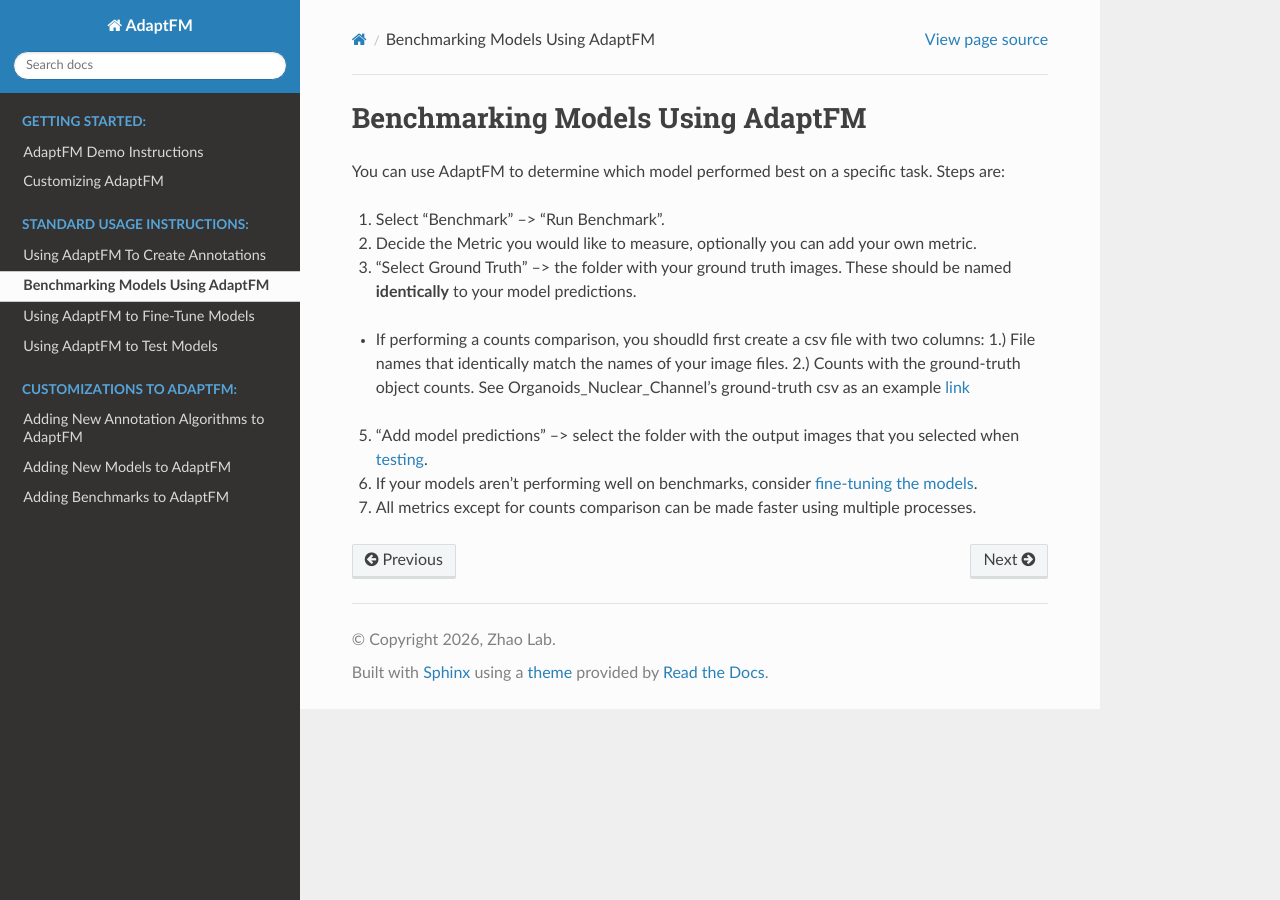
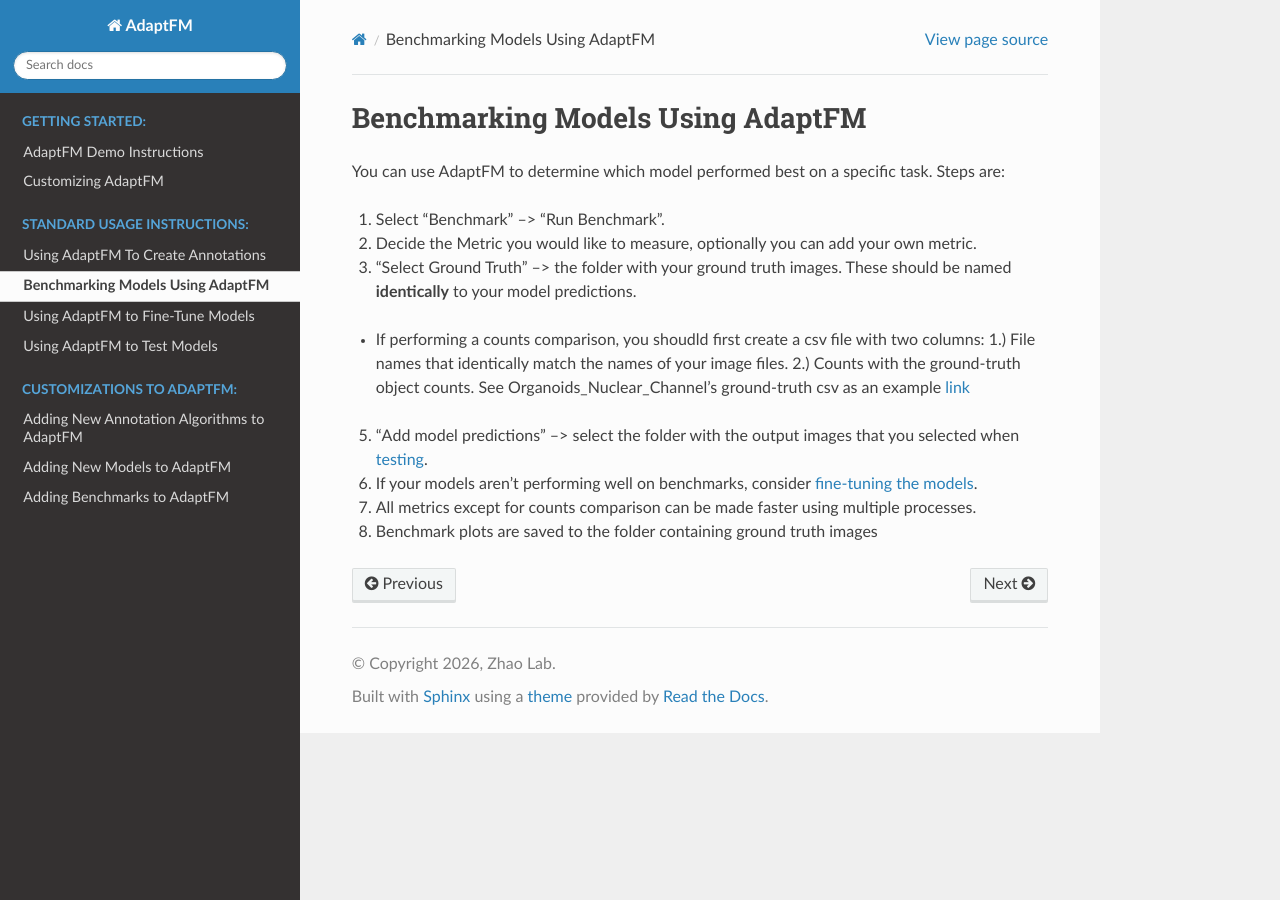
Before and after one commit to Zhao-Lab-UW-DHO/AdaptFM, a Sphinx documentation site: the page built from docs/Standard/Benchmarking-Models.md, in a window 1280 px wide. Built offline with Sphinx 7.4.7 and the Read the Docs theme 3.1.0, drawn with Linux system fonts in a browser that asks for light colours.

Commit message:
Update Benchmarking-Models.md

```diff
--- a/docs/Standard/Benchmarking-Models.md
+++ b/docs/Standard/Benchmarking-Models.md
@@ -8,3 +8,4 @@ You can use AdaptFM to determine which model performed best on a specific task.
 5. "Add model predictions" --> select the folder with the output images that you selected when [testing](./Testing-Models.md).
 6. If your models aren't performing well on benchmarks, consider [fine-tuning the models](./Fine-tuning-models.md).
 7. All metrics except for counts comparison can be made faster using multiple processes.
+8. Benchmark plots are saved to the folder containing ground truth images
```
